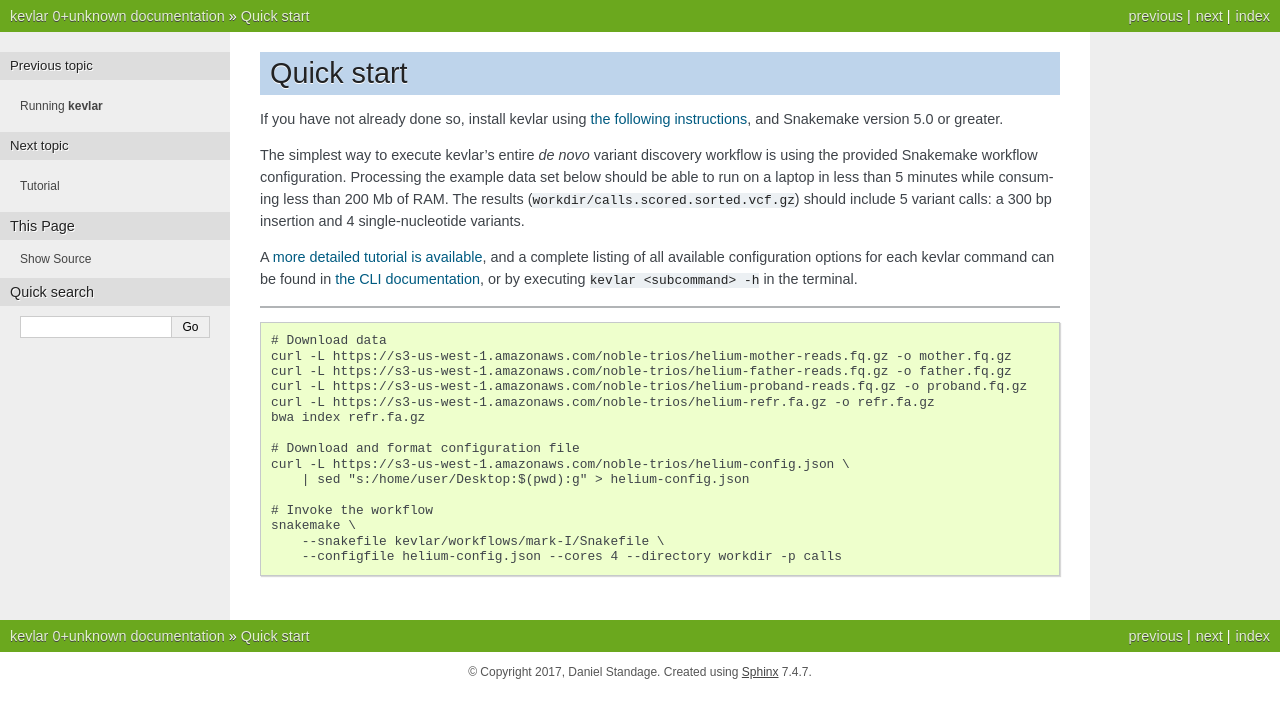
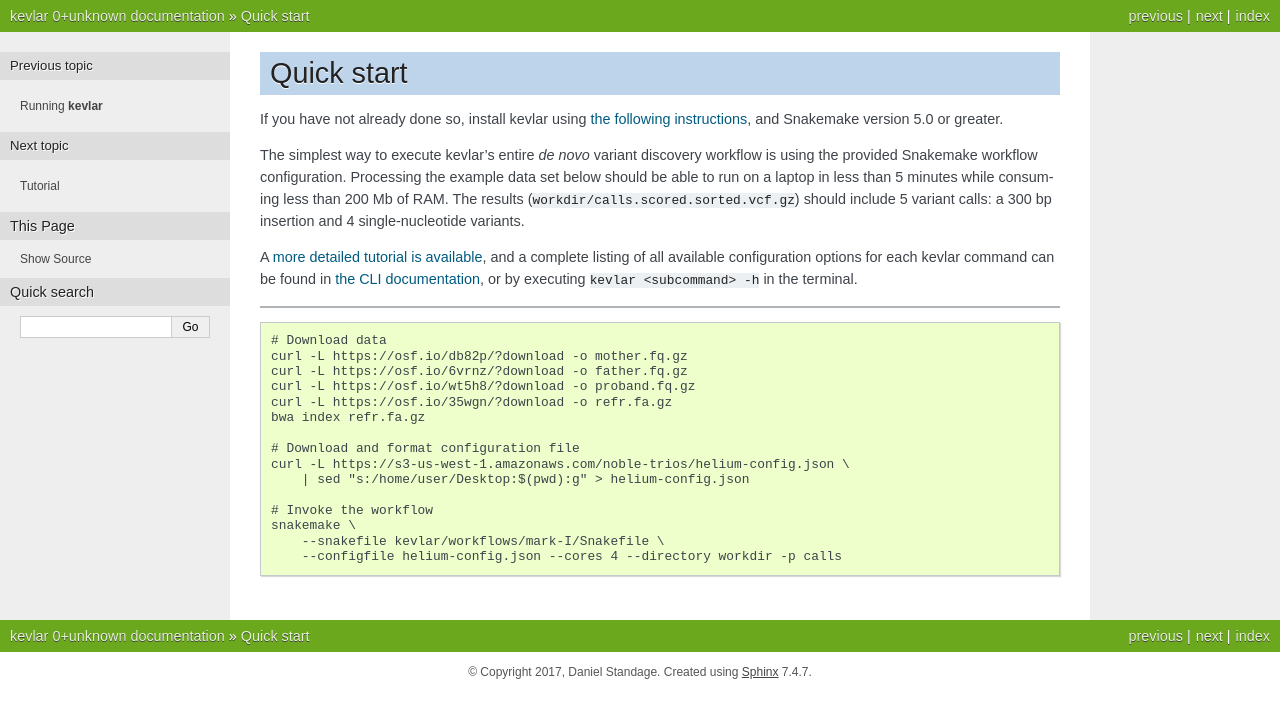
Before and after one commit to kevlar-dev/kevlar, a Sphinx documentation site: the page built from docs/quick-start.rst, in a window 1280 px wide. Shown: the top 718 px of the page. Built offline with Sphinx 7.4.7, drawn with Linux system fonts in a browser that asks for light colours; part of the change alters nothing that is shown.

Commit message:
Update links

```diff
--- a/docs/quick-start.rst
+++ b/docs/quick-start.rst
@@ -16,10 +16,10 @@ A :doc:`more detailed tutorial is available <tutorial>`, and a complete listing
 .. code::
 
      # Download data
-     curl -L https://s3-us-west-1.amazonaws.com/noble-trios/helium-mother-reads.fq.gz -o mother.fq.gz
-     curl -L https://s3-us-west-1.amazonaws.com/noble-trios/helium-father-reads.fq.gz -o father.fq.gz
-     curl -L https://s3-us-west-1.amazonaws.com/noble-trios/helium-proband-reads.fq.gz -o proband.fq.gz
-     curl -L https://s3-us-west-1.amazonaws.com/noble-trios/helium-refr.fa.gz -o refr.fa.gz
+     curl -L https://osf.io/db82p/?download -o mother.fq.gz
+     curl -L https://osf.io/6vrnz/?download -o father.fq.gz
+     curl -L https://osf.io/wt5h8/?download -o proband.fq.gz
+     curl -L https://osf.io/35wgn/?download -o refr.fa.gz
      bwa index refr.fa.gz
 
      # Download and format configuration file
```
